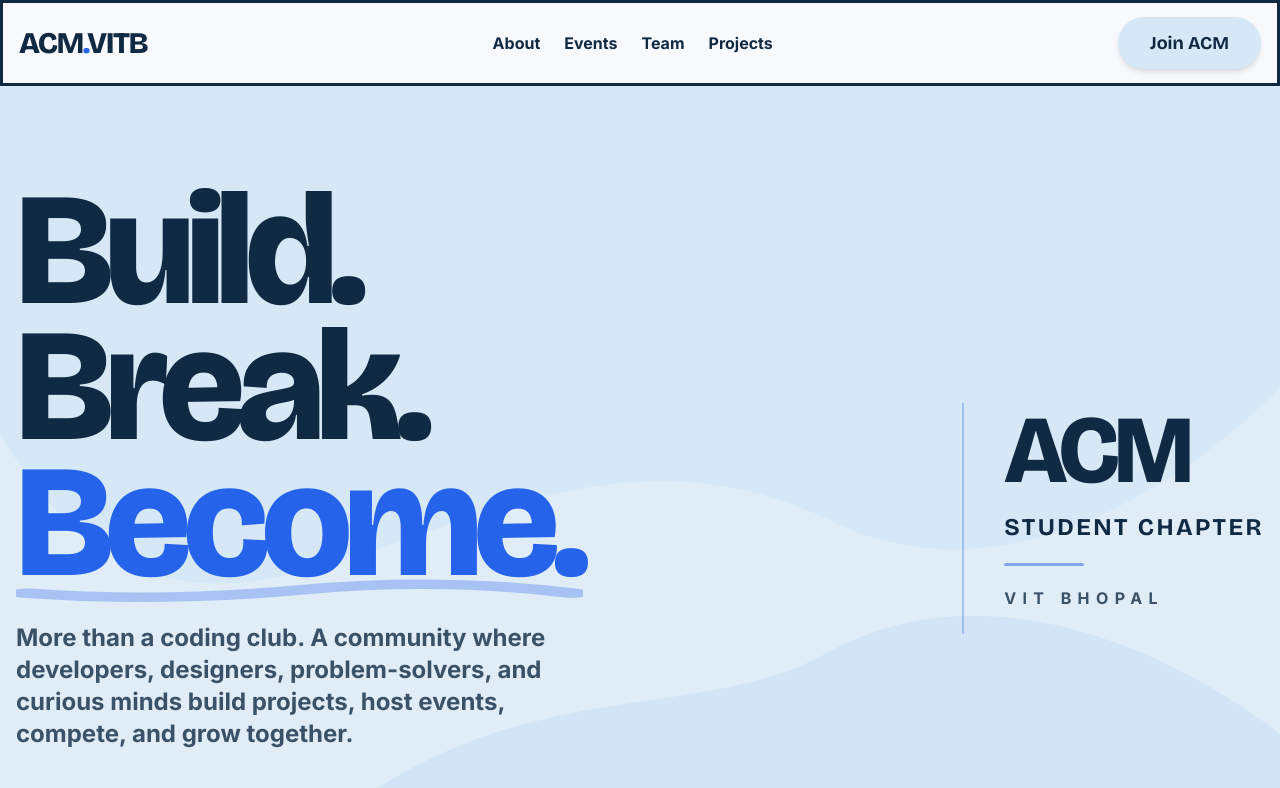
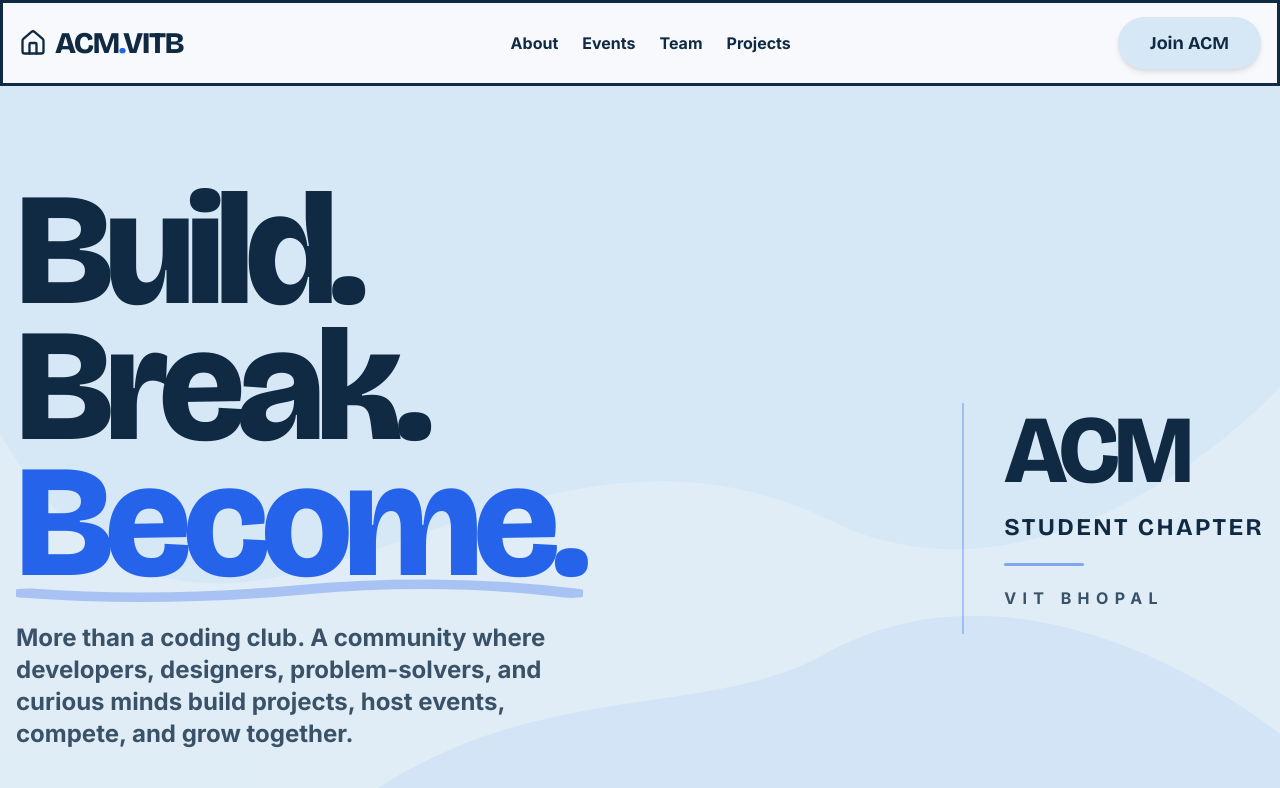
Before and after one commit to acm-vitbhopal/website, a Next.js app: page / in a window 1280 px wide. Shown: the top 788 px of the page. Built offline with nearby package versions, Linux system fonts and the light colour scheme.

Commit message:
feat: Refactor Navbar component to include House icon

```diff
--- a/src/components/layout/Navbar.jsx
+++ b/src/components/layout/Navbar.jsx
@@ -3,7 +3,7 @@
 import { useState } from "react";
 import Link from "next/link";
 import { Button } from "../ui/Button";
-import { Menu, X } from "lucide-react";
+import { House, Menu, X } from "lucide-react";
 
 export function Navbar() {
   const [isOpen, setIsOpen] = useState(false);
@@ -11,8 +11,11 @@
   return (
     <header className="sticky top-0 z-50 w-full brutal-border border-x-0 border-t-0 bg-brand-off-white/90 backdrop-blur-sm">
       <div className="container mx-auto px-4 h-20 flex items-center justify-between">
-        <Link href="/" className="font-space-grotesk text-3xl font-black tracking-tighter text-brand-navy hover:text-brand-blue transition-colors">
+        <Link href="/" className="flex items-center gap-2 font-space-grotesk text-3xl font-black tracking-tighter text-brand-navy hover:text-brand-blue transition-colors">
+          <House className="w-7 h-7" />
+          <span>
           ACM<span className="text-brand-blue">.</span>VITB
+          </span>
         </Link>
 
         <nav className="hidden md:flex items-center gap-6 font-bold text-brand-navy">
```
